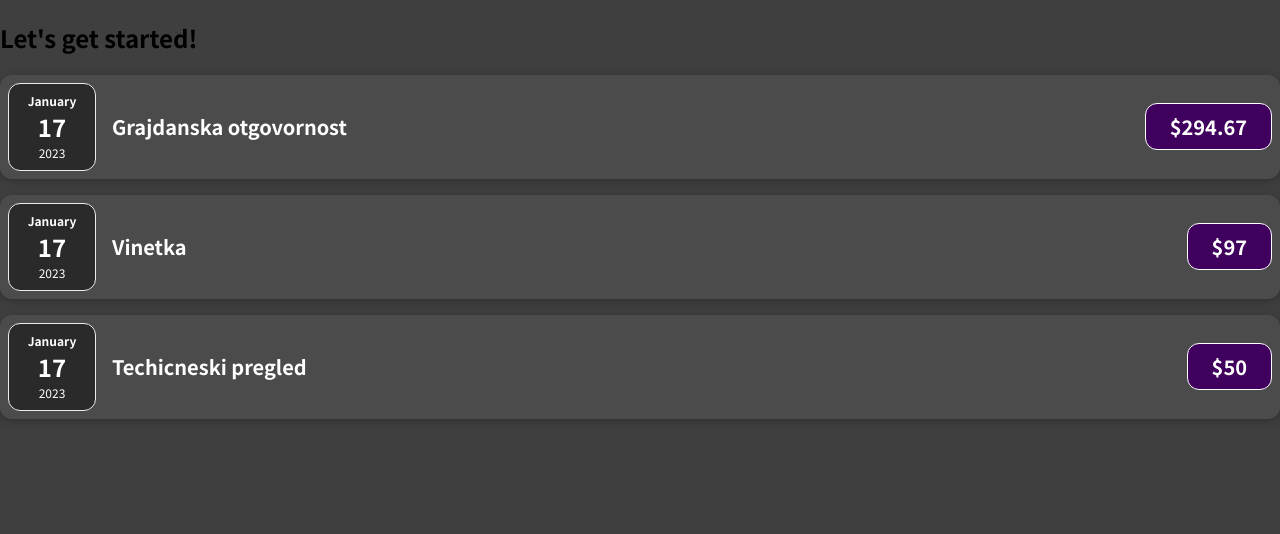
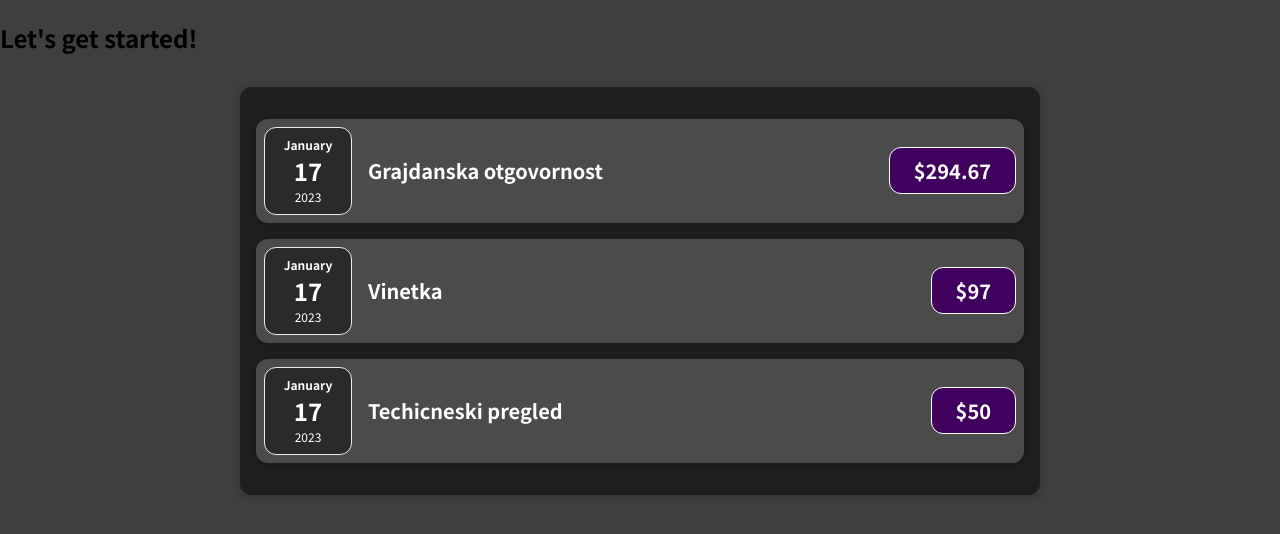
Before and after one commit to lboyadzhiev/react-learning, a React (Create React App) app: page / in a window 1280 px wide. Shown: the top 534 px of the page. Built offline with nearby package versions, Linux system fonts and the light colour scheme.

Commit message:
components

```diff
--- a/src/UI/Card.css
+++ b/src/UI/Card.css
@@ -0,0 +1,4 @@
+.card {
+  border-radius: 12px;
+  box-shadow: 0 1px 8px rgba(0, 0, 0, 0.25);
+}
--- a/src/UI/Card.js
+++ b/src/UI/Card.js
@@ -1,6 +1,9 @@
 // style
 import "./Card.css";
 
-const Card = () => {};
+const Card = (props) => {
+  const classes = "card " + props.className;
+  return <div className={classes}>{props.children}</div>;
+};
 
 export default Card;
--- a/src/components/ExpenseDate.js
+++ b/src/components/ExpenseDate.js
@@ -3,7 +3,7 @@
 // styles
 import "./ExpenseDate.css";
 
-function ExpenseDate({ date }) {
+const ExpenseDate = ({ date }) => {
   const month = date.toLocaleString("ens-US", { month: "long" });
   const day = date.toLocaleString("en-Us", { day: "2-digit" });
   const year = date.getFullYear();
--- a/src/components/ExpenseItem.css
+++ b/src/components/ExpenseItem.css
@@ -2,10 +2,8 @@
   display: flex;
   justify-content: space-between;
   align-items: center;
-    box-shadow: 0 2px 8px rgba(0, 0, 0, 0.25);
   padding: 0.5rem;
   margin: 1rem 0;
-    border-radius: 12px;
   background-color: #4b4b4b;
 }
 
--- a/src/components/ExpenseItem.js
+++ b/src/components/ExpenseItem.js
@@ -3,17 +3,18 @@
 
 // components
 import ExpenseDate from "./ExpenseDate";
+import Card from "../UI/Card";
 
-function ExpenseItem({ title, amount, date }) {
+const ExpenseItem = ({ title, amount, date }) => {
   return (
-    <div className="expense-item">
+    <Card className="expense-item">
       <ExpenseDate date={date} />
       <div className="expense-item__description">
         <h2>{title}</h2>
       </div>
       <div className="expense-item__price">${amount}</div>
-    </div>
+    </Card>
   );
-}
+};
 
 export default ExpenseItem;
--- a/src/components/Expenses.css
+++ b/src/components/Expenses.css
@@ -0,0 +1,7 @@
+.expenses {
+  padding: 1rem;
+  background-color: rgb(31, 31, 31);
+  margin: 2rem auto;
+  width: 50rem;
+  max-width: 95%;
+}
--- a/src/components/Expenses.js
+++ b/src/components/Expenses.js
@@ -2,8 +2,9 @@
 
 // components
 import ExpenseItem from "./ExpenseItem";
+import Card from "../UI/Card";
 
-function Expenses() {
+const Expenses = () => {
   const expenses = [
     {
       id: 1,
@@ -26,7 +27,7 @@
   ];
 
   return (
-    <div className="expenses">
+    <Card className="expenses">
       {expenses.map((item) => {
         return (
           <ExpenseItem
@@ -36,8 +37,8 @@
           />
         );
       })}
-    </div>
+    </Card>
   );
-}
+};
 
 export default Expenses;
```
Also changed, not shown: note.txt. Lines whose indentation alone changed are shown as unchanged.
